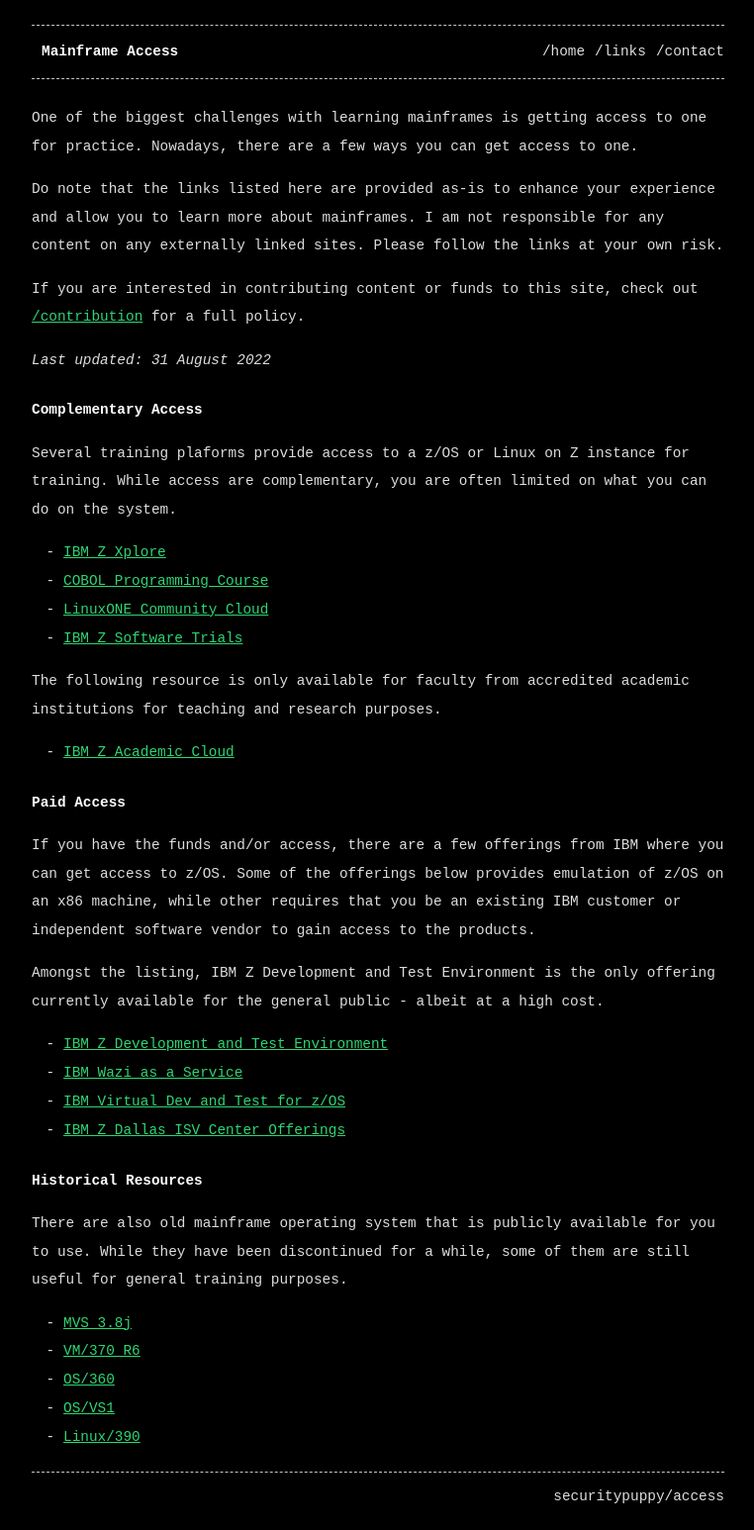
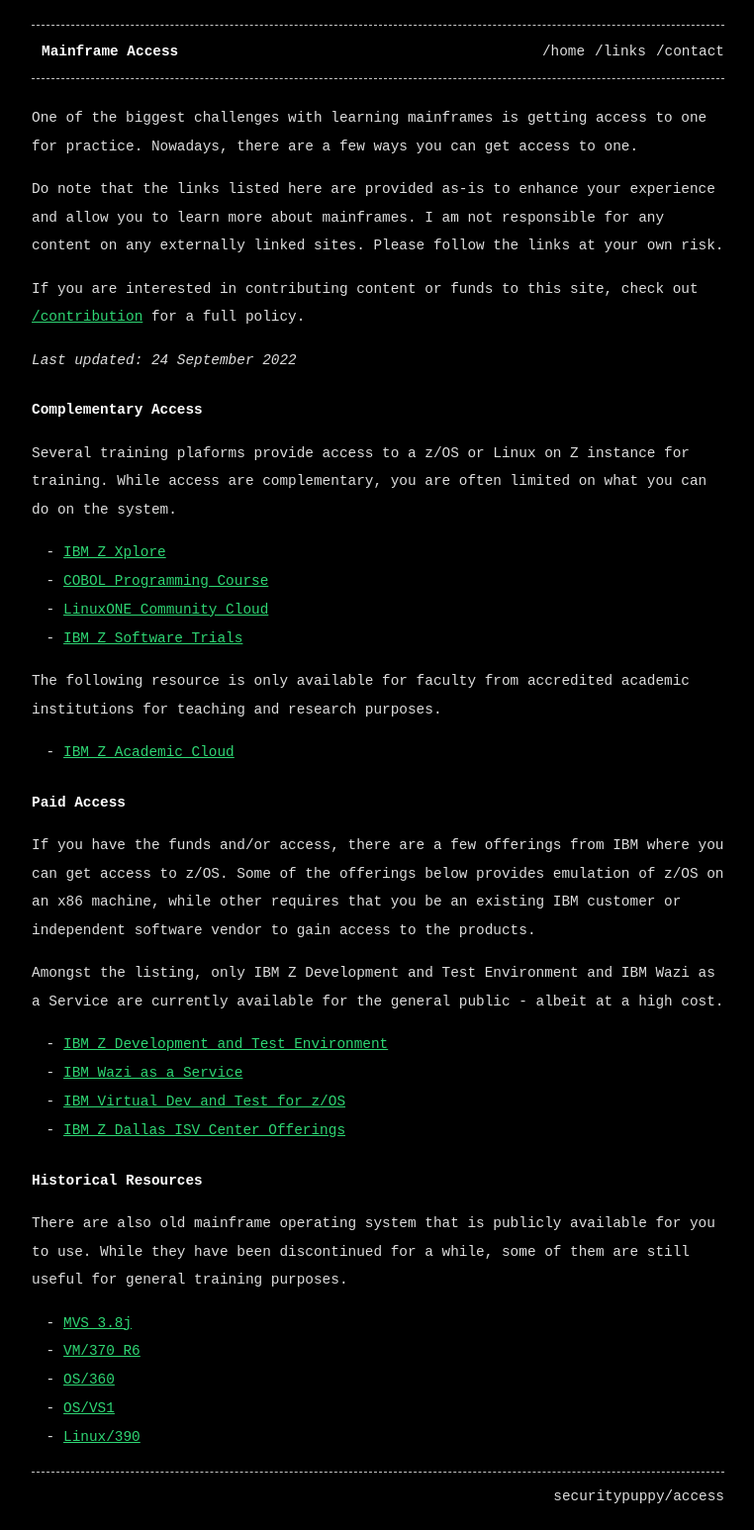
Before and after one commit to tanto259/securitypuppy, a Jekyll site: the page built from pages/access.md, in a window 1280 px wide. Shown: the whole page at 99% size, without its empty margins (258-1020 px from the left). Built offline with Jekyll 4.4.1, drawn with Linux system fonts in a browser that asks for light colours; some web fonts are replaced.

Commit message:
Update links and access

```diff
--- a/pages/access.md
+++ b/pages/access.md
@@ -14,7 +14,7 @@
 
 If you are interested in contributing content or funds to this site, check out [/contribution]({{ '/contribution' | absolute_url }}) for a full policy.
 
-*Last updated: 31 August 2022*
+*Last updated: 24 September 2022*
 
 ### Complementary Access
 
@@ -33,7 +33,7 @@
 
 If you have the funds and/or access, there are a few offerings from IBM where you can get access to z/OS. Some of the offerings below provides emulation of z/OS on an x86 machine, while other requires that you be an existing IBM customer or independent software vendor to gain access to the products.
 
-Amongst the listing, IBM Z Development and Test Environment is the only offering currently available for the general public - albeit at a high cost.
+Amongst the listing, only IBM Z Development and Test Environment and IBM Wazi as a Service are currently available for the general public - albeit at a high cost.
 
 - [IBM Z Development and Test Environment](https://www.ibm.com/products/z-development-test-environment){:target="_blank"}{:rel="noopener noreferrer"}
 - [IBM Wazi as a Service](https://www.ibm.com/cloud/wazi-as-a-service){:target="_blank"}{:rel="noopener noreferrer"}
```
Also changed, not shown: other parts of pages/access.md (+1 -1 lines), pages/links.md (+3 -3 lines).
